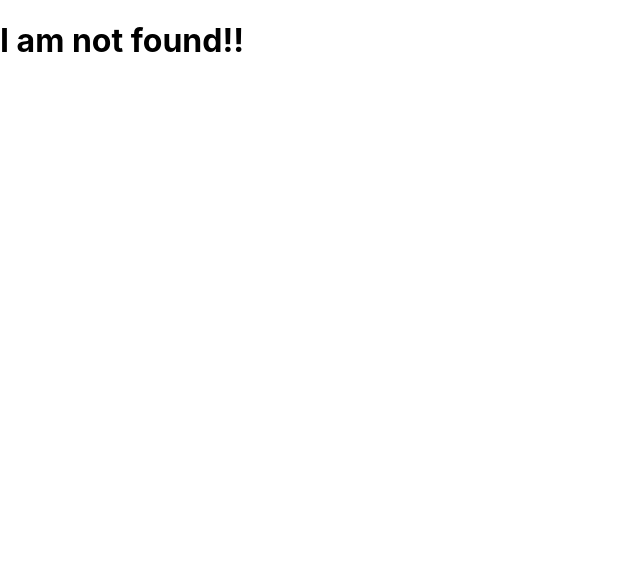
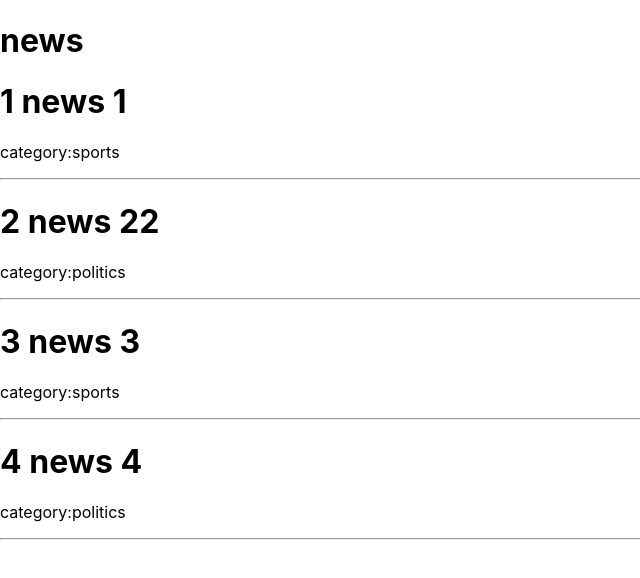
Before and after one commit to pavana-s-salvankar/my-app, a Next.js app: page /news in a window 1280 px wide. Before the commit this address had no page. Shown: the top 578 px of the page, without its empty margins (0-640 px from the left). Built offline with nearby package versions, Linux system fonts and the light colour scheme; data requests are answered from the project's data file.

Commit message:
SSR with dynamic parameters

```diff
--- a/db.json
+++ b/db.json
@@ -4,5 +4,11 @@
     { "id": 2, "title": "Item 7", "price": 2000, "description": "Description 2" },
     { "id": 3, "title": "Item 3", "price": 3000, "description": "Description 3" },
     { "id": 4, "title": "Item 4", "price": 400, "description": "Description 4" }
+  ],
+  "news": [
+    { "id": 1, "title": "news 1", "description": "Description 1", "category": "sports" },
+    { "id": 2, "title": "news 22", "description": "Description 2", "category": "politics" },
+    { "id": 3, "title": "news 3", "description": "Description 3", "category": "sports" },
+    { "id": 4, "title": "news 4", "description": "Description 44", "category": "politics" }
   ]
 }
--- a/pages/index.js
+++ b/pages/index.js
@@ -26,6 +26,9 @@ const Home = () => {
       <Link href='/items'>
         <a>Items </a>
       </Link>
+      <Link href='/news'>
+        <a>News </a>
+      </Link>
     </>
   );
 };
--- /dev/null
+++ b/pages/news/index.js
@@ -0,0 +1,25 @@
+import Link from 'next/link';
+const NewsList = ({ news }) => {
+  return (
+    <>
+      <h1>news</h1>
+      {news.map((item) => (
+        <div key={item.id}>
+          {/* <Link href={`/newss/${news.id}`}>
+            <a>{`${news.id} ${news.title}`}</a>
+          </Link> */}
+          <h1>{`${item.id} ${item.title}`}</h1>
+          <p>{`category:${item.category}`}</p>
+          <hr />
+        </div>
+      ))}
+    </>
+  );
+};
+export default NewsList;
+export const getServerSideProps = async () => {
+  console.log(`Pre-rendering articles `);
+  const response = await fetch('http://localhost:4000/news');
+  const data = await response.json();
+  return { props: { news: data } };
+};
```
Also changed, not shown: pages/news/[category].js (added, +23 -0 lines).
